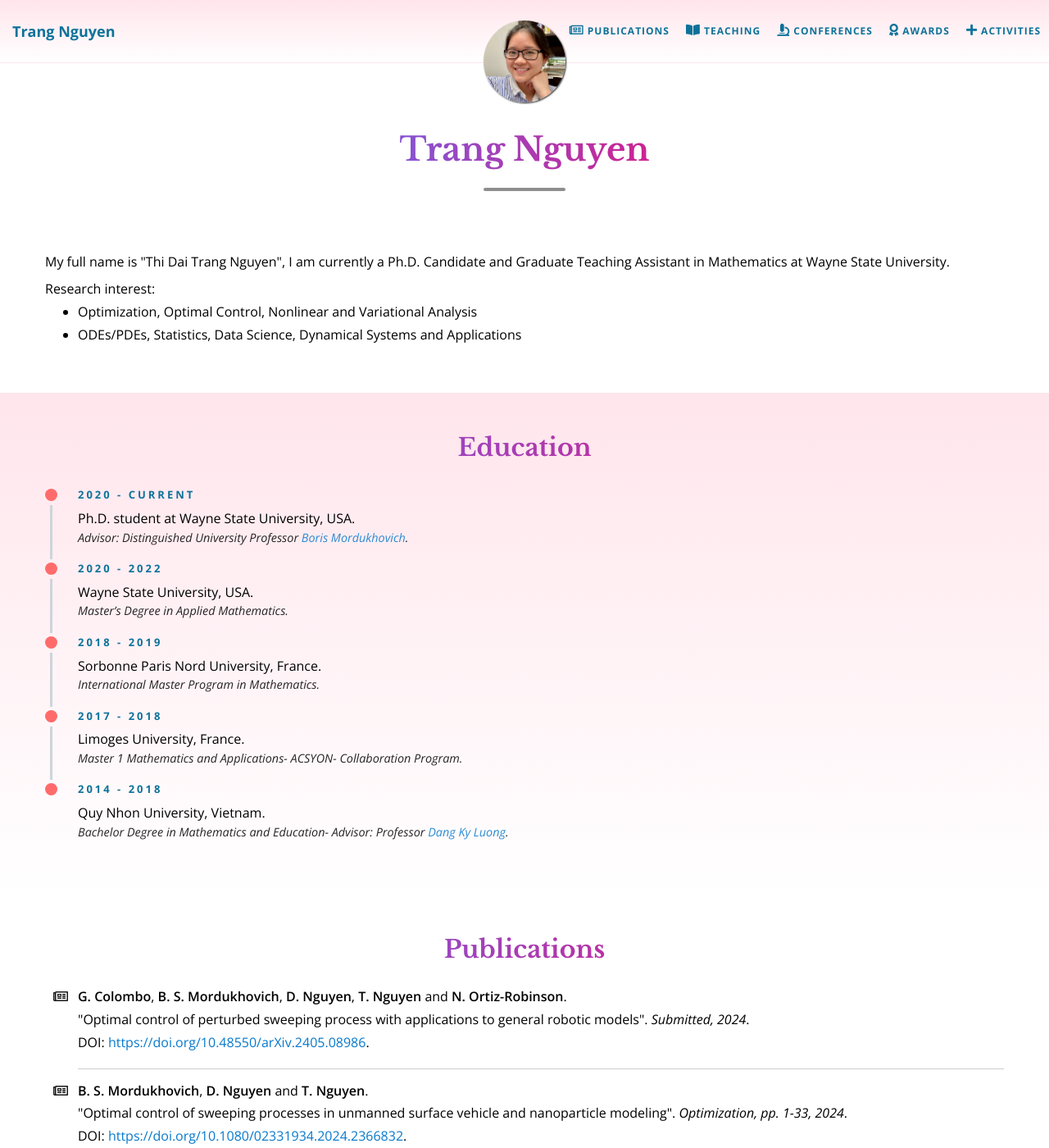
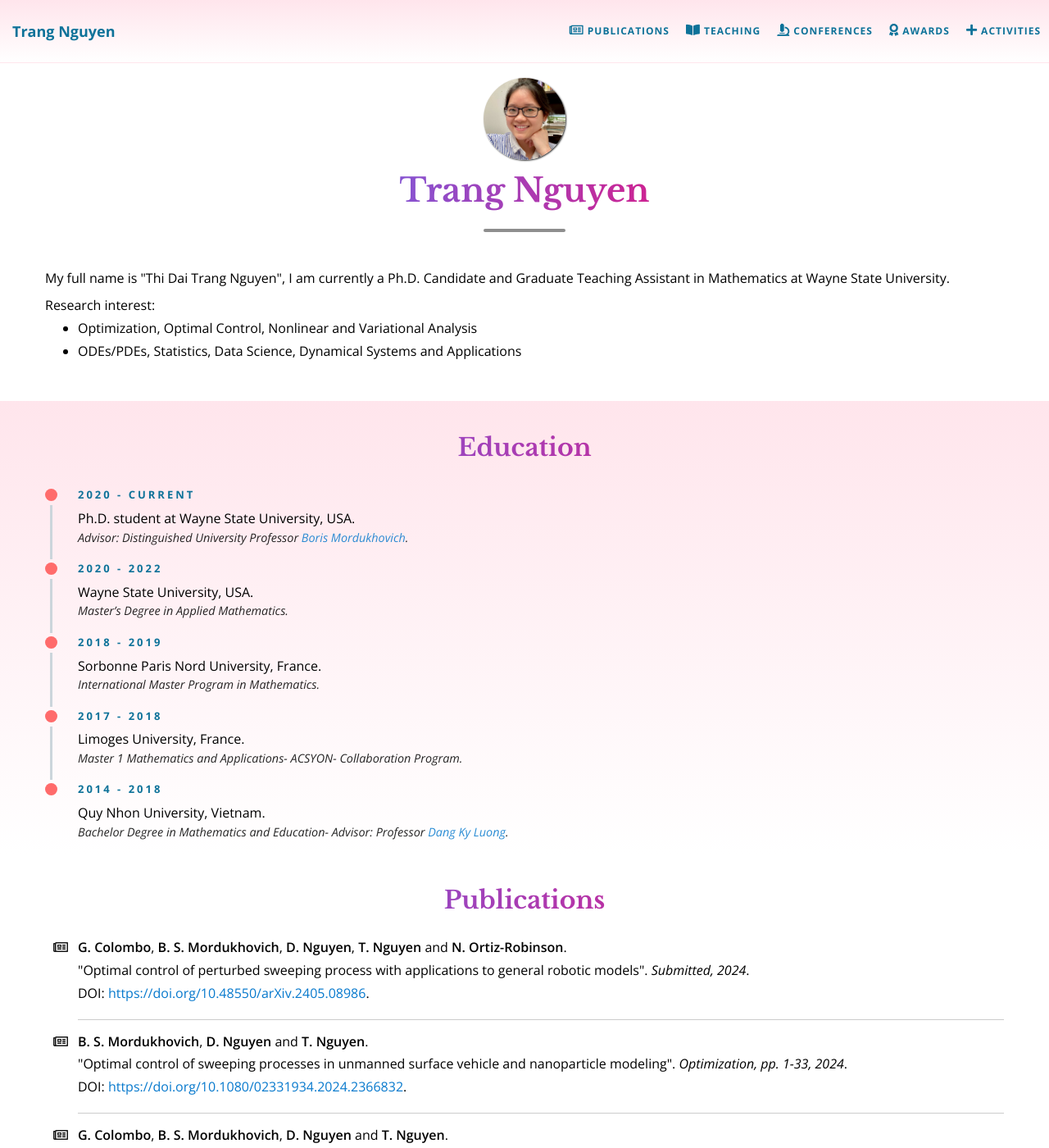
Before and after one commit to daitrangng/daitrangng.github.io, a Jekyll site: the page built from index.md, in a window 1280 px wide and 1400 px high. Shown: the whole window at 82% size. Built offline with Jekyll 4.4.1, drawn with Linux system fonts in a browser that asks for light colours; formulas are drawn with MathJax 3; some of the changed text lies outside the part shown.

Commit message:
change avatar position

```diff
--- a/_includes/header.html
+++ b/_includes/header.html
@@ -84,7 +84,7 @@
 </header>
 {% endif %} {% else %}
 <!-- type = page -->
-<header class="header-section">
+<header class="header-section header-index">
   <div class="intro-header no-img">
     <div class="container">
       <div class="row">
--- a/css/custom.scss
+++ b/css/custom.scss
@@ -117,6 +117,7 @@ a:focus {
 .alt-color:nth-child(even) {
   // background-color: var(--main-bg);
   background: linear-gradient(180deg, var(--main-bg) 0%, var(--main-bg-2) 100%);
+  padding-bottom: 0px;
 }
 
 footer {
@@ -193,7 +194,6 @@ strong {
     }
 
     .activity {
-      font-weight: 600;
       margin-bottom: 5px;
       p {
         margin-top: 0;
@@ -210,6 +210,16 @@ strong {
   }
   .email {
     margin-top: 1.5rem;
+  }
+}
+
+.me-desc {
+  padding-top: 20px;
+}
+
+.header-index {
+  @media only screen and (min-width: 768px) {
+    padding-top: 50px;
   }
 }
 
--- a/css/main.css
+++ b/css/main.css
@@ -73,7 +73,7 @@ a:hover{
 
 /* Index page */
 section{
-  padding: 50px 20px;
+  padding: 40px 10px;
 }
 section:last-child{
   padding-bottom: 0px;
@@ -302,7 +302,8 @@ img {
     /* margin-top: -50px; */
     display: block;
     position: fixed;
-    top: 50px;
+    /* top: 50px; */
+    top: 120px;
   }
 
   .navbar-custom .avatar-container  .avatar-img-border {
--- a/index.md
+++ b/index.md
@@ -9,7 +9,7 @@ css:
 {% include header.html type="page" %}
 
 <!-- intro -->
-<section class="alt-color">
+<section class="alt-color me-desc">
   {% include sections/sec-front-md.html %}
   <div class="me-description">
   My full name is "Thi Dai Trang Nguyen", I am currently a Ph.D. Candidate and Graduate Teaching Assistant in Mathematics at Wayne State University.
```
Also changed, not shown: _data/activities.yml (+7 -8 lines).
